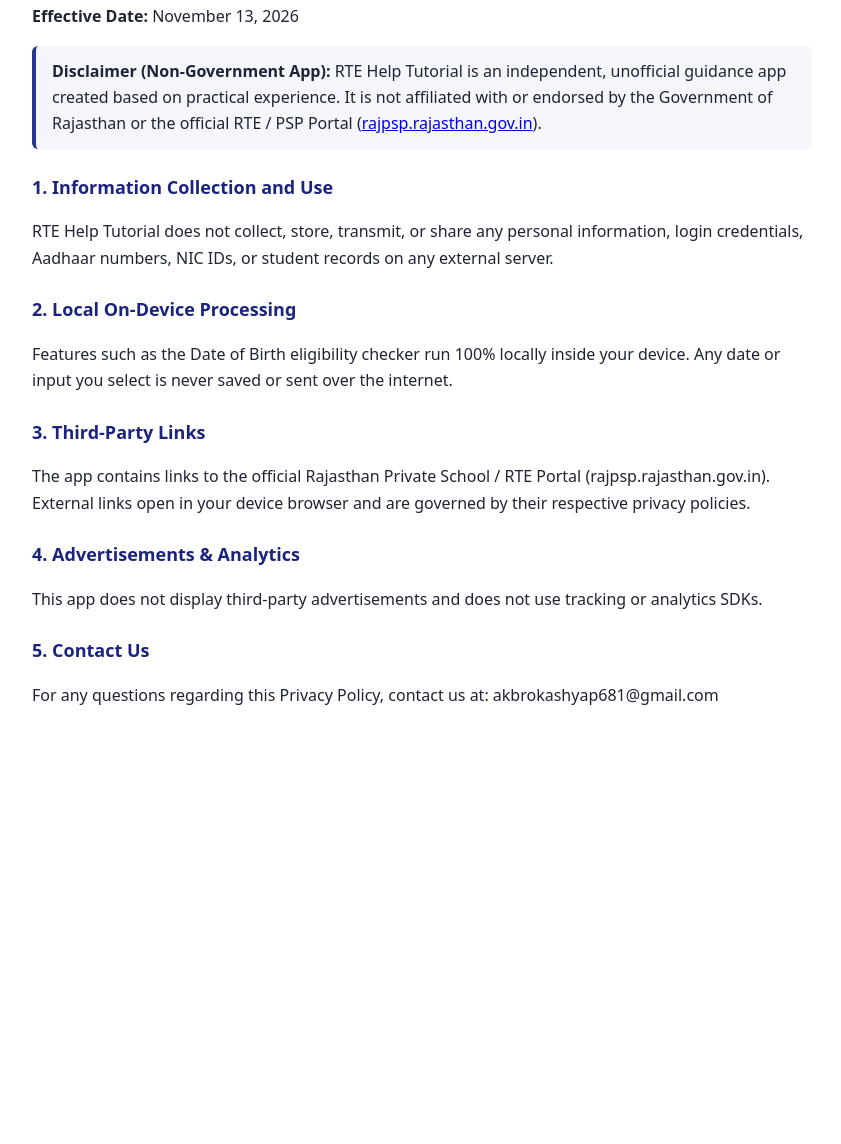
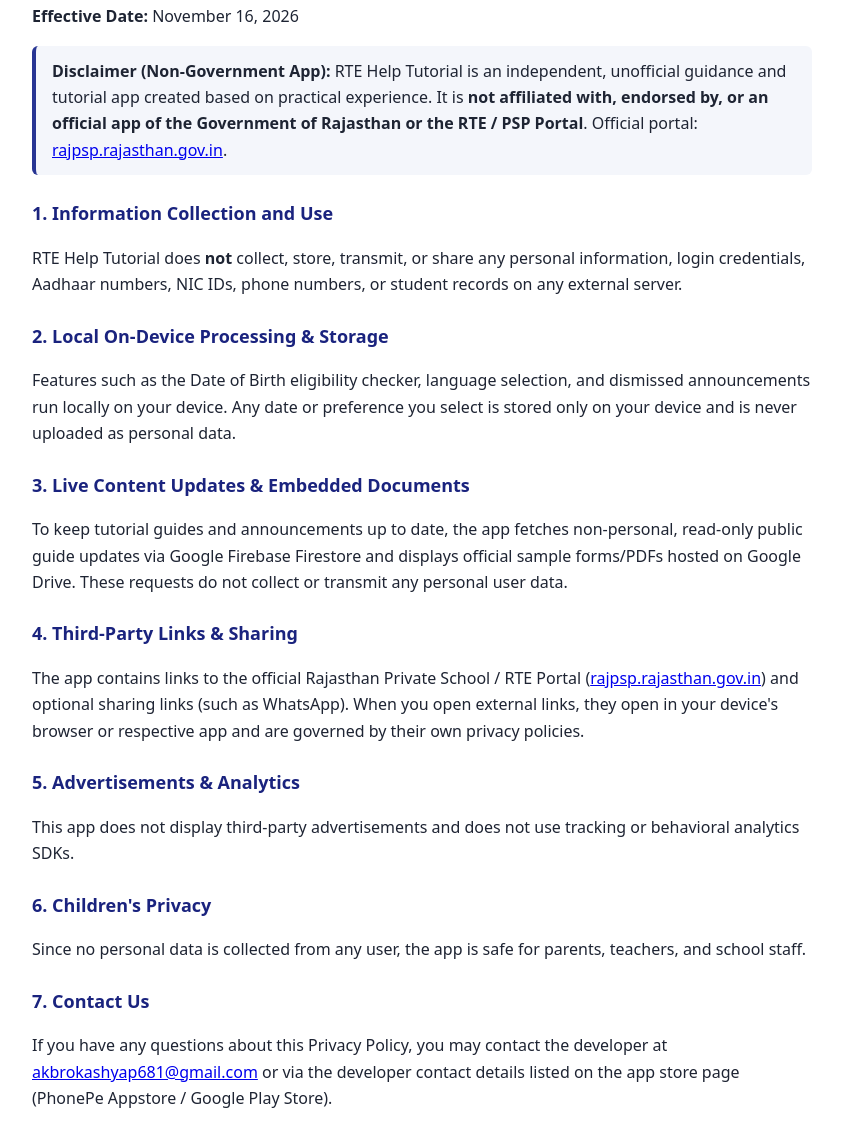
Before and after one commit to akbrokashyap681-rgb/rte-privacy-policy, a plain HTML site: page index.html in a window 1280 px wide. Shown: the part 113-1257 px from the top of the page, without its empty margins (218-1059 px from the left). Before the commit the page ends 853 px from the top, so only its background shows below. Drawn offline with Linux system fonts and the light colour scheme.

Commit message:
Update index.html

```diff
--- a/index.html
+++ b/index.html
@@ -5,7 +5,7 @@
   <meta name="viewport" content="width=device-width, initial-scale=1">
   <title>Privacy Policy - RTE Help Tutorial</title>
   <style>
-    body { font-family: system-ui, -apple-system, sans-serif; max-width: 780px; margin: 32px auto; padding: 0 16px; line-height: 1.65; color: #1e2433; }
+    body { font-family: system-ui, -apple-system, Segoe UI, Roboto, sans-serif; max-width: 780px; margin: 32px auto; padding: 0 16px; line-height: 1.65; color: #1e2433; }
     h1 { color: #283593; border-bottom: 2px solid #e2e6f0; padding-bottom: 8px; }
     h2 { color: #1a237e; margin-top: 24px; font-size: 18px; }
     .box { background: #f4f6fb; border-left: 4px solid #283593; padding: 12px 16px; border-radius: 6px; margin: 16px 0; }
@@ -13,19 +13,31 @@
 </head>
 <body>
   <h1>Privacy Policy — RTE Help Tutorial</h1>
-  <p><strong>Effective Date:</strong> November 13, 2026</p>
+  <p><strong>Effective Date:</strong> November 16, 2026</p>
+
   <div class="box">
-    <strong>Disclaimer (Non-Government App):</strong> RTE Help Tutorial is an independent, unofficial guidance app created based on practical experience. It is not affiliated with or endorsed by the Government of Rajasthan or the official RTE / PSP Portal (<a href="https://rajpsp.rajasthan.gov.in" target="_blank" rel="noopener">rajpsp.rajasthan.gov.in</a>).
+    <strong>Disclaimer (Non-Government App):</strong> RTE Help Tutorial is an independent, unofficial guidance and tutorial app created based on practical experience. It is <strong>not affiliated with, endorsed by, or an official app of the Government of Rajasthan or the RTE / PSP Portal</strong>. Official portal: <a href="https://rajpsp.rajasthan.gov.in" target="_blank" rel="noopener">rajpsp.rajasthan.gov.in</a>.
   </div>
+
   <h2>1. Information Collection and Use</h2>
-  <p>RTE Help Tutorial does not collect, store, transmit, or share any personal information, login credentials, Aadhaar numbers, NIC IDs, or student records on any external server.</p>
-  <h2>2. Local On-Device Processing</h2>
-  <p>Features such as the Date of Birth eligibility checker run 100% locally inside your device. Any date or input you select is never saved or sent over the internet.</p>
-  <h2>3. Third-Party Links</h2>
-  <p>The app contains links to the official Rajasthan Private School / RTE Portal (rajpsp.rajasthan.gov.in). External links open in your device browser and are governed by their respective privacy policies.</p>
-  <h2>4. Advertisements &amp; Analytics</h2>
-  <p>This app does not display third-party advertisements and does not use tracking or analytics SDKs.</p>
-  <h2>5. Contact Us</h2>
-  <p>For any questions regarding this Privacy Policy, contact us at: akbrokashyap681@gmail.com</p>
+  <p>RTE Help Tutorial does <strong>not</strong> collect, store, transmit, or share any personal information, login credentials, Aadhaar numbers, NIC IDs, phone numbers, or student records on any external server.</p>
+
+  <h2>2. Local On-Device Processing &amp; Storage</h2>
+  <p>Features such as the Date of Birth eligibility checker, language selection, and dismissed announcements run locally on your device. Any date or preference you select is stored only on your device and is never uploaded as personal data.</p>
+
+  <h2>3. Live Content Updates &amp; Embedded Documents</h2>
+  <p>To keep tutorial guides and announcements up to date, the app fetches non-personal, read-only public guide updates via Google Firebase Firestore and displays official sample forms/PDFs hosted on Google Drive. These requests do not collect or transmit any personal user data.</p>
+
+  <h2>4. Third-Party Links &amp; Sharing</h2>
+  <p>The app contains links to the official Rajasthan Private School / RTE Portal (<a href="https://rajpsp.rajasthan.gov.in" target="_blank" rel="noopener">rajpsp.rajasthan.gov.in</a>) and optional sharing links (such as WhatsApp). When you open external links, they open in your device's browser or respective app and are governed by their own privacy policies.</p>
+
+  <h2>5. Advertisements &amp; Analytics</h2>
+  <p>This app does not display third-party advertisements and does not use tracking or behavioral analytics SDKs.</p>
+
+  <h2>6. Children's Privacy</h2>
+  <p>Since no personal data is collected from any user, the app is safe for parents, teachers, and school staff.</p>
+
+  <h2>7. Contact Us</h2>
+  <p>If you have any questions about this Privacy Policy, you may contact the developer at <a href="mailto:akbrokashyap681@gmail.com">akbrokashyap681@gmail.com</a> or via the developer contact details listed on the app store page (PhonePe Appstore / Google Play Store).</p>
 </body>
 </html>
```
